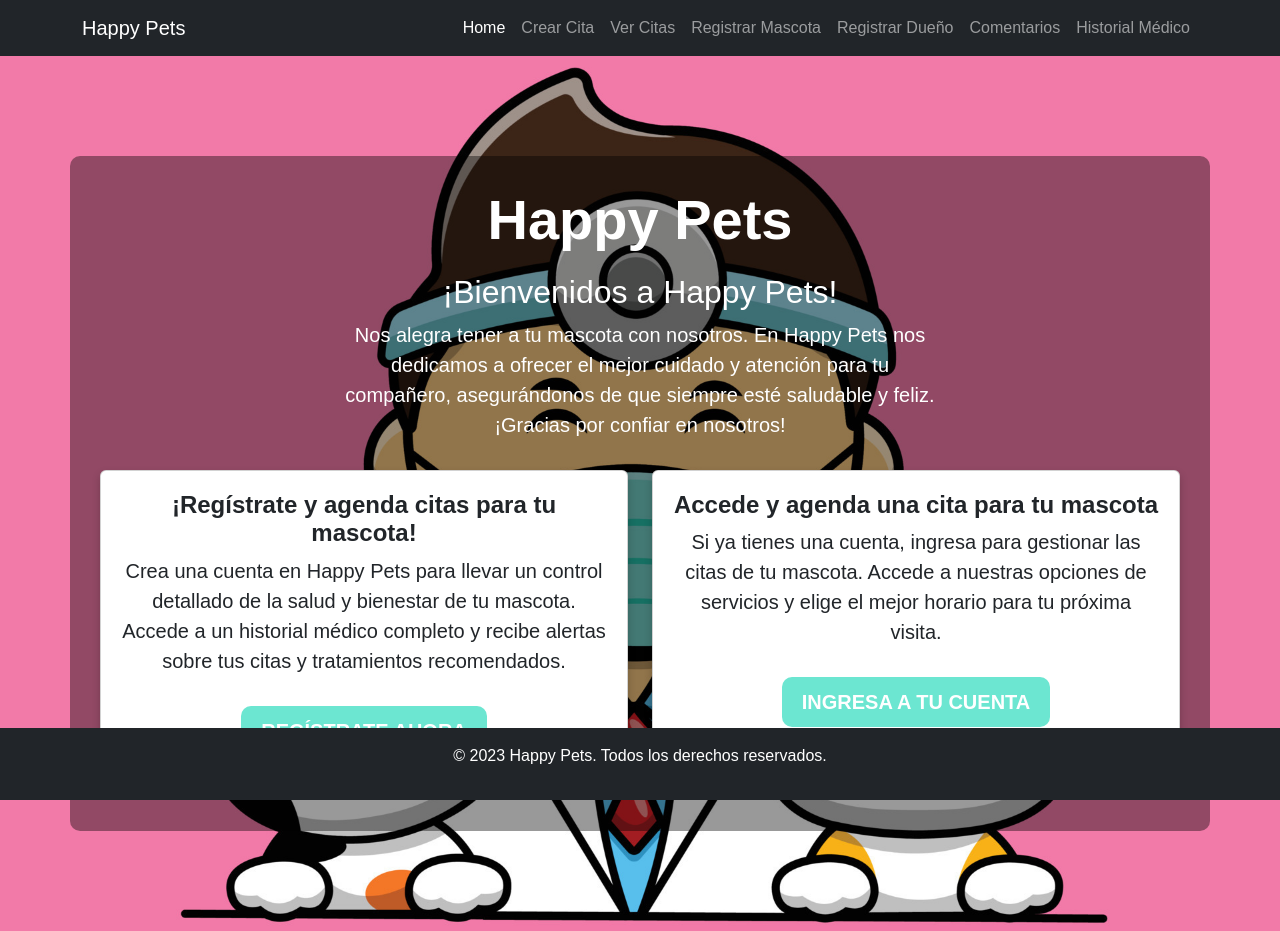
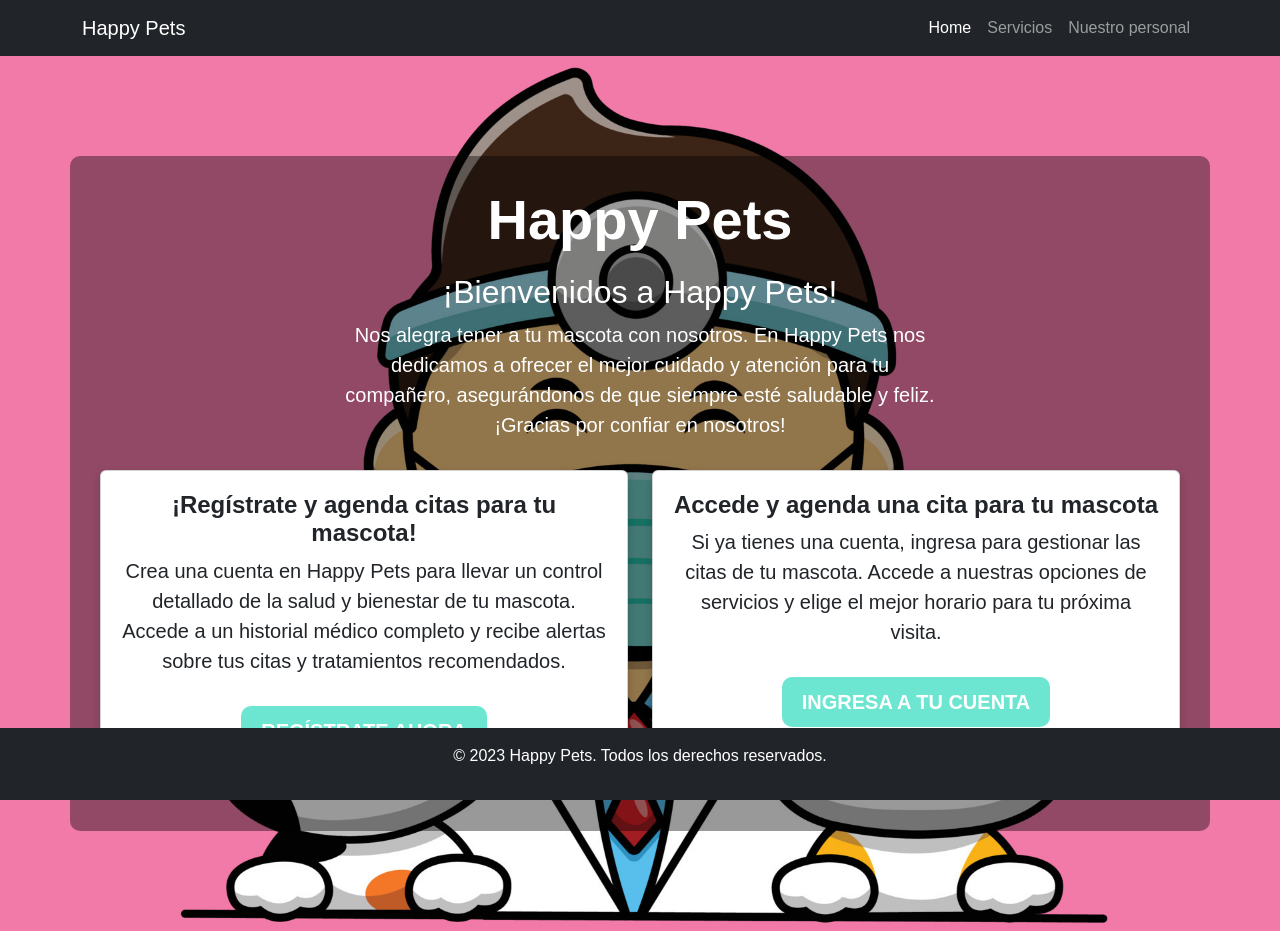
Before and after one commit to Nayeli92433/HAPPY_PETS-OrdinarioDBA, a React (Create React App) app: page / in a window 1280 px wide. Built offline with nearby package versions, Linux system fonts and the light colour scheme.

Commit message:
Mi primer commit

```diff
--- a/src/components/Navbar.js
+++ b/src/components/Navbar.js
@@ -12,22 +12,10 @@ export const Navbar = () => {
               <a className="nav-link active" href="/">Home</a>
             </li>
             <li className="nav-item">
-              <a className="nav-link" href="/crear-cita">Crear Cita</a>
+              <a className="nav-link" href="/registrar-mascota">Servicios</a>
             </li>
             <li className="nav-item">
-              <a className="nav-link" href="/ver-citas">Ver Citas</a>
-            </li>
-            <li className="nav-item">
-              <a className="nav-link" href="/registrar-mascota">Registrar Mascota</a>
-            </li>
-            <li className="nav-item">
-              <a className="nav-link" href="/registrar-dueño">Registrar Dueño</a>
-            </li>
-            <li className="nav-item">
-              <a className="nav-link" href="/comentarios">Comentarios</a>
-            </li>
-            <li className="nav-item">
-              <a className="nav-link" href="/historial-medico">Historial Médico</a>
+              <a className="nav-link" href="/registrar-dueño">Nuestro personal</a>
             </li>
           </ul>
         </div>
```
